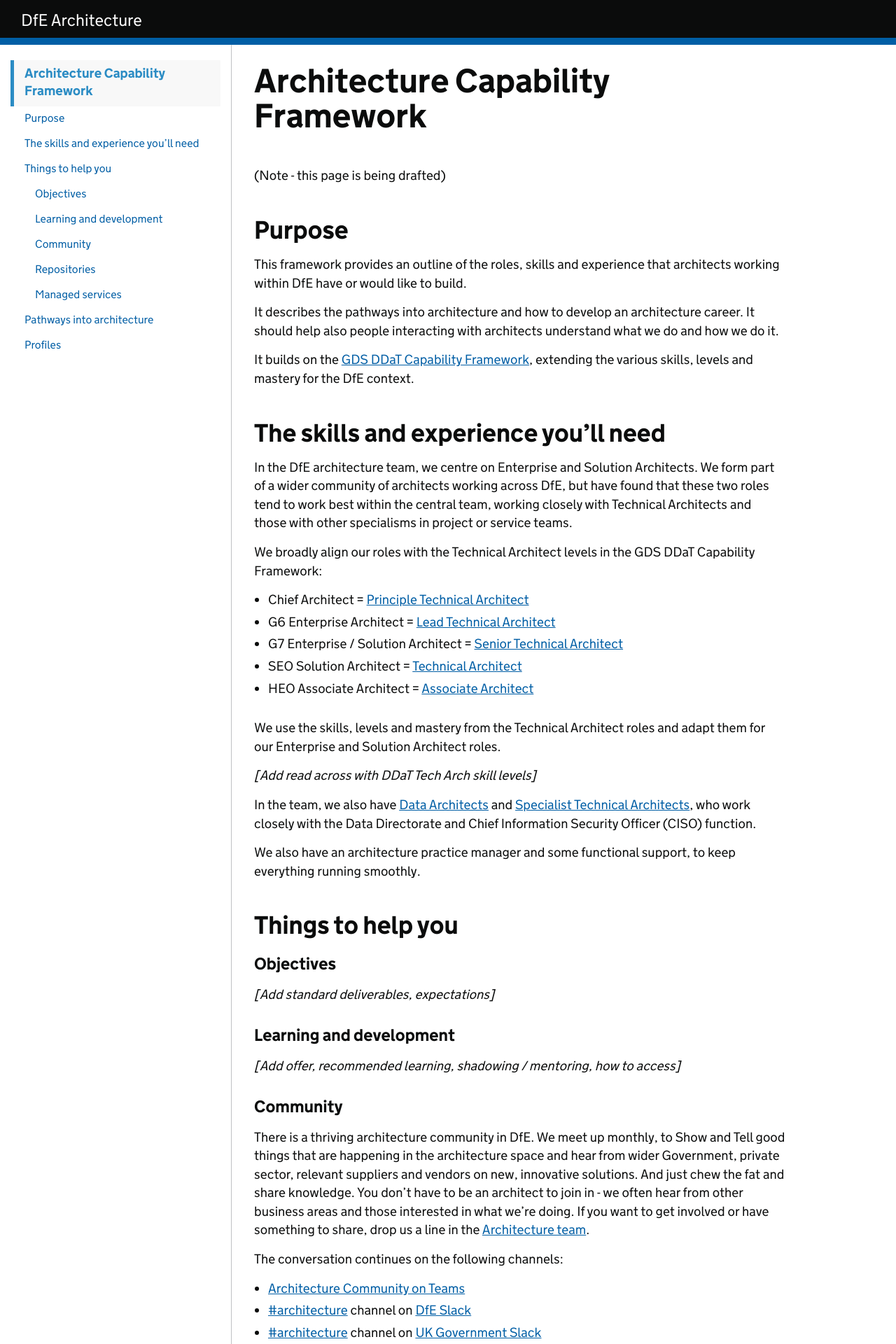
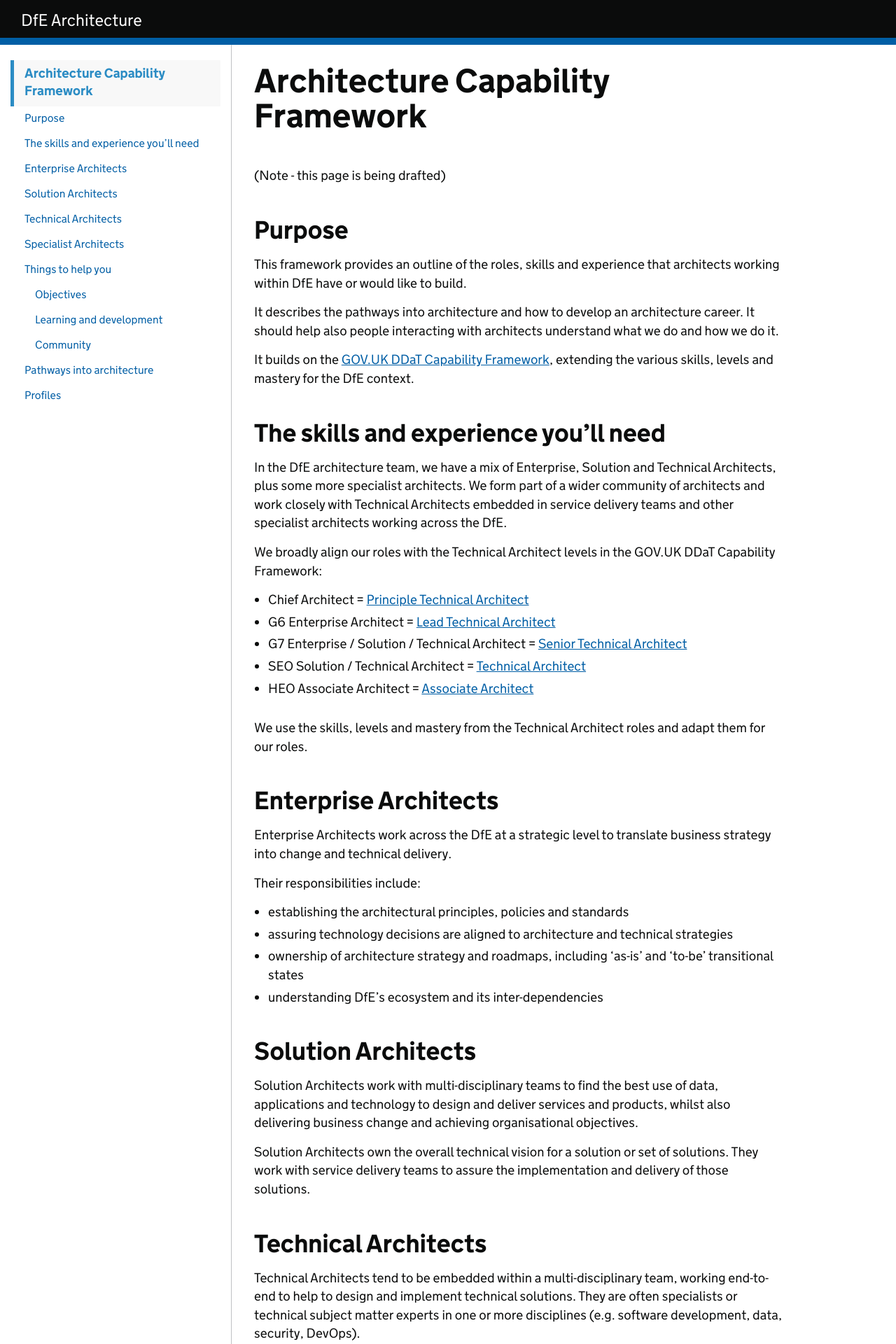
Before and after one commit to DFE-Digital/architecture, a Jekyll site: the page built from capability/architecture-capability-framework.md, in a window 1280 px wide. Shown: the top 1920 px of the page at 70% size. Built offline with Jekyll 4.4.1, drawn with Linux system fonts in a browser that asks for light colours; our own code applies the rules of GitHub Pages for plain Markdown files; some of the changed text lies outside the part shown.

Commit message:
Capability framework and service offer updates

```diff
--- a/capability/architecture-capability-framework.md
+++ b/capability/architecture-capability-framework.md
@@ -10,33 +10,51 @@ expires: 2020-01-01
 ## Purpose
 This framework provides an outline of the roles, skills and experience that architects working within DfE have or would like to build.
 
-It describes the pathways into architecture and
-how to develop an architecture career. It should help also people interacting with
-architects understand what we do and how we do it.
+It describes the pathways into architecture and how to develop an architecture career. It should help also people interacting with architects understand what we do and how we do it.
 
-It builds on the [GDS DDaT Capability Framework](https://www.gov.uk/government/collections/digital-data-and-technology-profession-capability-framework),
-extending the various skills, levels and mastery for the DfE context.
+It builds on the [GOV.UK DDaT Capability Framework](https://www.gov.uk/government/collections/digital-data-and-technology-profession-capability-framework), extending the various skills, levels and mastery for the DfE context.
 
 ## The skills and experience you'll need
-In the DfE architecture team, we centre on Enterprise and Solution Architects.
-We form part of a wider community of architects working across DfE, but have found
-that these two roles tend to work best within the central team, working closely
-with Technical Architects and those with other specialisms in project or service teams.
+In the DfE architecture team, we have a mix of Enterprise, Solution and Technical Architects, plus some more specialist architects.
+We form part of a wider community of architects and work closely with Technical Architects embedded in service delivery teams and other specialist architects working across the DfE.
 
-We broadly align our roles with the Technical Architect levels in the GDS DDaT Capability Framework:
+We broadly align our roles with the Technical Architect levels in the GOV.UK DDaT Capability Framework:
   * Chief Architect = [Principle Technical Architect](https://www.gov.uk/government/publications/principal-technical-architect-skills-they-need/principal-technical-architect-skills-they-need)
   * G6 Enterprise Architect = [Lead Technical Architect](https://www.gov.uk/government/publications/lead-technical-architect-skills-they-need/lead-technical-architect-skills-they-need)
-  * G7 Enterprise / Solution Architect = [Senior Technical Architect](https://www.gov.uk/government/publications/senior-technical-architect-skills-they-need/senior-technical-architect-skills-they-need)
-  * SEO Solution Architect = [Technical Architect](https://www.gov.uk/government/publications/technical-architect-skills-they-need/technical-architect-skills-they-need)
+  * G7 Enterprise / Solution / Technical Architect = [Senior Technical Architect](https://www.gov.uk/government/publications/senior-technical-architect-skills-they-need/senior-technical-architect-skills-they-need)
+  * SEO Solution / Technical Architect = [Technical Architect](https://www.gov.uk/government/publications/technical-architect-skills-they-need/technical-architect-skills-they-need)
   * HEO Associate Architect = [Associate Architect](https://www.gov.uk/government/publications/associate-technical-architect-skills-they-need/associate-technical-architect-skills-they-need)
 
-We use the skills, levels and mastery from the Technical Architect roles and adapt them for our Enterprise and Solution Architect roles.
+We use the skills, levels and mastery from the Technical Architect roles and adapt them for our roles.
+
+## Enterprise Architects
+
+Enterprise Architects work across the DfE at a strategic level to translate business strategy into change and technical delivery.
+
+Their responsibilities include:
+
+- establishing the architectural principles, policies and standards
+- assuring technology decisions are aligned to architecture and technical strategies
+- ownership of architecture strategy and roadmaps, including ‘as-is’ and ‘to-be’ transitional states
+- understanding DfE's ecosystem and its inter-dependencies
+
+## Solution Architects
+
+Solution Architects work with multi-disciplinary teams to find the best use of data, applications and technology to design and deliver services and products, whilst also delivering business change and achieving organisational objectives.
+
+Solution Architects own the overall technical vision for a solution or set of solutions. They work with service delivery teams to assure the implementation and delivery of those solutions.
+
+## Technical Architects
+
+Technical Architects tend to be embedded within a multi-disciplinary team, working end-to-end to help to design and implement technical solutions. They are often specialists or technical subject matter experts in one or more disciplines (e.g. software development, data, security, DevOps).
 
 *[Add read across with DDaT Tech Arch skill levels]*
 
+## Specialist Architects
+
 In the team, we also have [Data Architects](https://www.gov.uk/government/publications/data-architect-role-description/data-architect-role-description)
-and [Specialist Technical Architects](https://www.gov.uk/government/publications/technical-specialist-architect-role-description/technical-specialist-architect-role-description),
-who work closely with the Data Directorate and Chief Information Security Officer (CISO) function.
+and [Specialist Technical Architects](https://www.gov.uk/government/publications/technical-specialist-architect-role-description/technical-specialist-architect-role-description) (focused on things like security or networks, for example)
+who work closely with service delivery teams and the other parts of the department to help achieve our goals.
 
 We also have an architecture practice manager and some functional support, to keep everything running smoothly.
 
@@ -55,29 +73,6 @@ The conversation continues on the following channels:
 - [#architecture](https://app.slack.com/client/T50RK42V7/CFGA9DZSL) channel on [DfE Slack](https://ukgovernmentdfe.slack.com)
 - [#architecture](https://app.slack.com/client/T04V6EBTR/C04V6F4SX) channel on [UK Government Slack](https://ukgovernmentdigital.slack.com)
 
-### Repositories
-Review our current repositories for useful artefacts, standards, patterns and designs:
-
-- [DfE SharePoint repo](https://educationgovuk.sharepoint.com/sites/gp/WorkplaceDocuments)
-- [ESFA SharePoint repo](https://educationgovuk.sharepoint.com/sites/ops-cto/strategyandarchitecture)
-- [DfE Digital Confluence](https://dfedigital.atlassian.net)
-- [ESFA Confluence](https://skillsfundingagency.atlassian.net)
-
-We're working on building a DfE Design System (like [Ministry of Justice](https://moj-design-system.herokuapp.com/)) to surface common components and patterns in use across DfE and its ALBs.
-
-In the meantime, have a look at our prototype [Common Components guidance](../common-components).
-
-### Managed services
-
-The Architecture team have a number of compliant commercial routes to market for architecture services. Architecture Partners work with Service Owners and their delivery teams to assess and suggest appropriate use of these commercial routes, enabling them to:
-- get the right architecture skills, at the right time, at the right price
-- on-board architects into DfE properly, so they understand our ways of working, our common components approach and our governance and assurance framework
-- provide oversight and assurance of their outputs and deliverables
-- link them into the wider DfE architecture profession and community
-- exit them professionally, with appropriate handover and knowledge transfer when their work is complete
-
-If you'd like to know more, contact the contact the [Architecture team](mailto:architecture.services@education.gov.uk).
-
 ## Pathways into architecture
 ![Image of the pathways into architecture](../images/framework-pathways.jpg)
 
@@ -86,4 +81,4 @@ If you'd like to know more, contact the contact the [Architecture team](mailto:a
 ## Profiles
 *[Add case studies for Enterprise / Solution / Technical Architect]*
 
-For more information, contact the [Architecture team](mailto:architecture.services@education.gov.uk)
+For more information, or for help finding an architect for your project, contact the [Architecture team](mailto:architecture.services@education.gov.uk)
```
Also changed, not shown: other parts of capability/architecture-capability-framework.md (+1 -1 lines), common-components/index.md (+11 -13 lines), index.md (+0 -1 lines), patterns/requirement-patterns.md (+1 -1 lines), service-offer/our-service-offer.md (+14 -25 lines).
